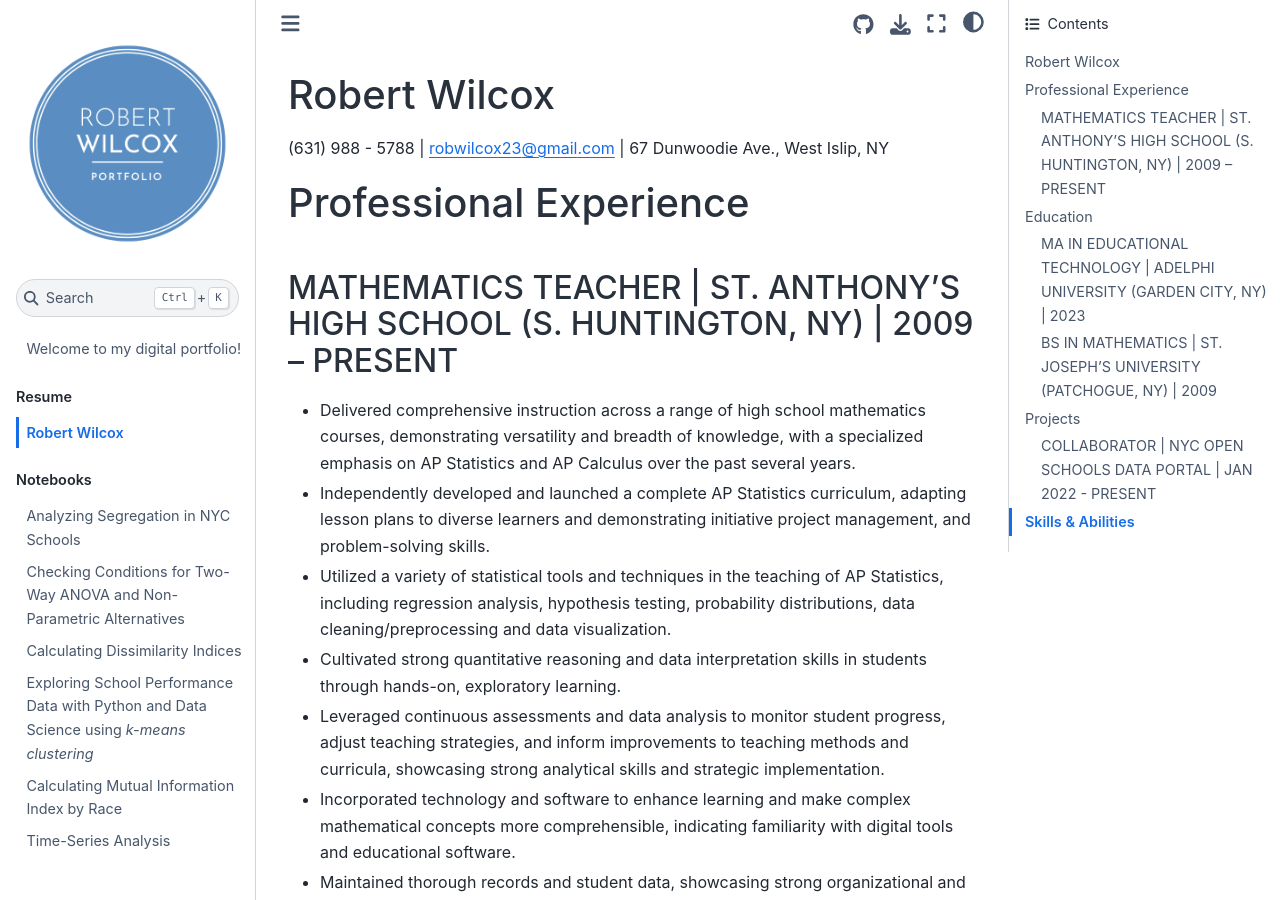
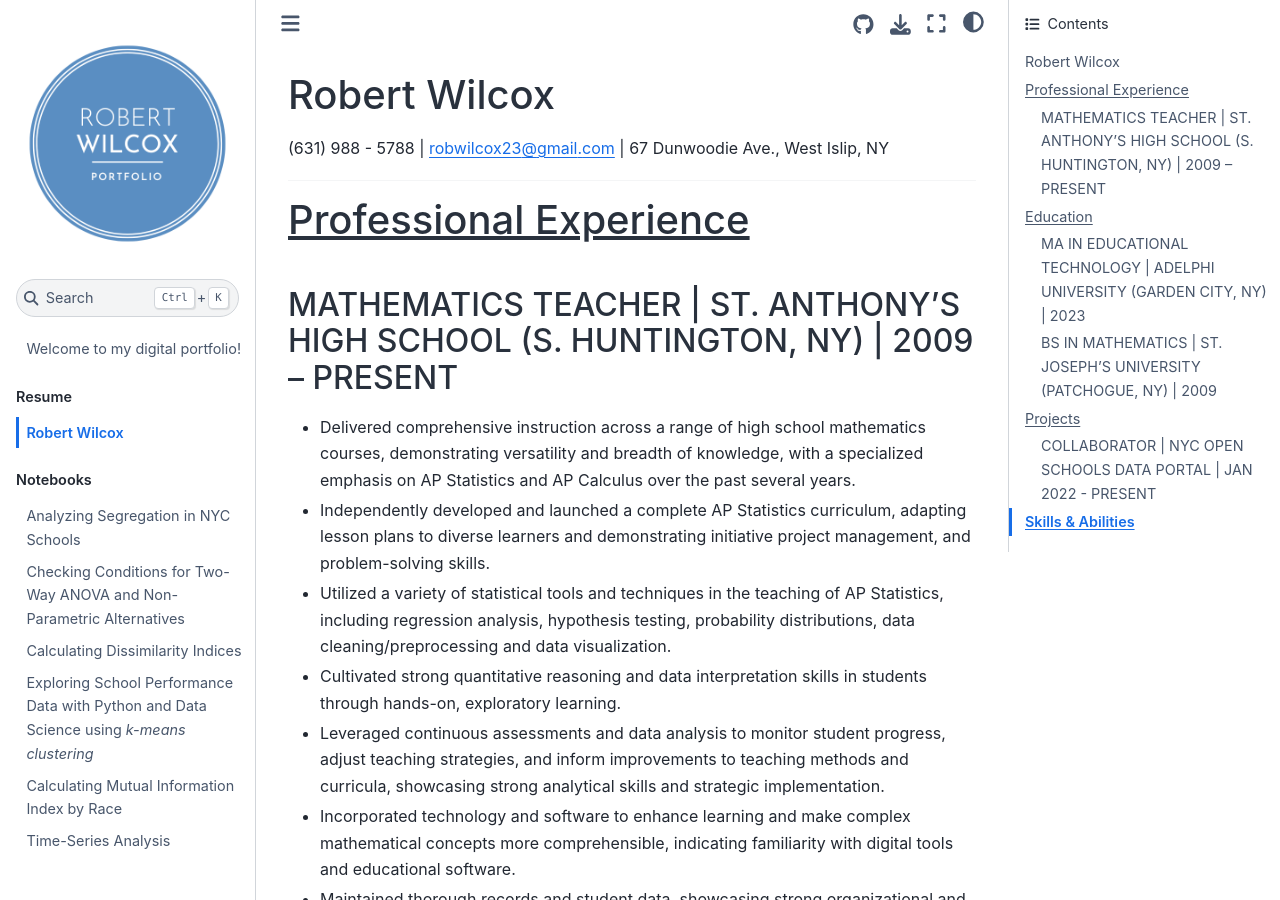
Before and after one commit to rwilcox23/rwportfolio.github.io, a Jupyter Book: the page built from content/resume.md, in a window 1280 px wide and 900 px high. Built offline with Jupyter Book 1.0.4 settings and Sphinx 7.4.7 and the Sphinx Book theme 1.1.4, drawn with Linux system fonts in a browser that asks for light colours.

```diff
--- a/content/resume.md
+++ b/content/resume.md
@@ -2,7 +2,9 @@
 
 (631) 988 - 5788 | robwilcox23@gmail.com | 67 Dunwoodie	Ave., West Islip, NY
 
-#### Professional Experience
+---
+
+#### <u>Professional Experience</u>
 
 ##### MATHEMATICS TEACHER | ST. ANTHONY’S HIGH SCHOOL (S. HUNTINGTON, NY) | 2009 – PRESENT
 
@@ -16,13 +18,13 @@ versatility	and	breadth	of	knowledge, with a specialized emphasis on AP Statisti
 * Maintained thorough records and student data, showcasing strong organizational and data management skills.
 * Fostered an environment that encouraged questions	and	intellectual curiosity,	showcasing leadership and communication	skills.
 
-#### Education
+#### <u>Education</u>
 
-##### MA	IN EDUCATIONAL TECHNOLOGY | ADELPHI	UNIVERSITY (GARDEN CITY, NY) | 2023
+##### MA IN EDUCATIONAL TECHNOLOGY | ADELPHI UNIVERSITY (GARDEN CITY, NY) | 2023
 
-##### BS	IN MATHEMATICS | ST. JOSEPH’S UNIVERSITY (PATCHOGUE, NY) | 2009
+##### BS IN MATHEMATICS | ST. JOSEPH’S UNIVERSITY (PATCHOGUE, NY) | 2009
 
-#### Projects
+#### <u>Projects</u>
 
 ##### COLLABORATOR | NYC	OPEN SCHOOLS DATA PORTAL | JAN 2022 - PRESENT
 
@@ -33,7 +35,7 @@ versatility	and	breadth	of	knowledge, with a specialized emphasis on AP Statisti
 * Translated intricate data	science	details into user-friendly formats,	enhancing the accessibility	of the project.
 * Presented	project	findings and methodologies at NYC Open Data	Week, demonstrating	strong communication skills	and	the	ability	to convey complex data	science	concepts to diverse	audiences.
 
-#### Skills & Abilities
+#### <u>Skills & Abilities</u>
 
 * Excellent	Oral and Written Communication
 * Problem-Solving
```
